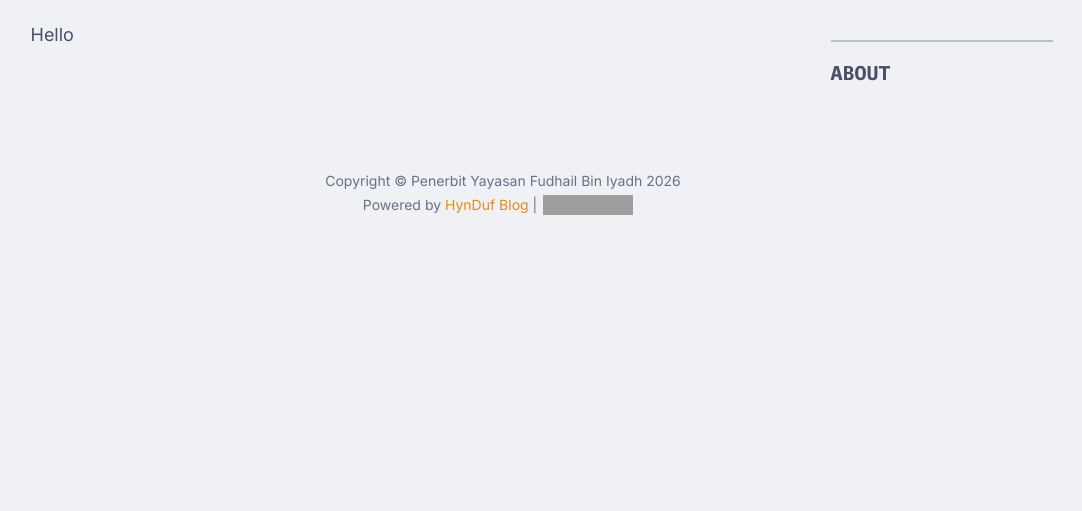
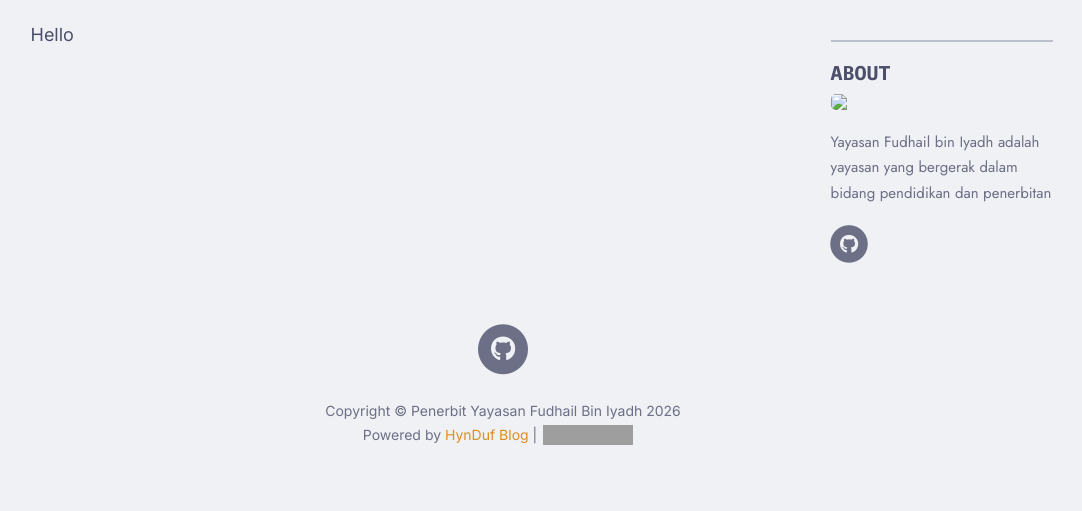
Before and after one commit to yysfudhailbiniyadh/yysfudhailbiniyadh-site, a Jekyll site: the page built from about.html, in a window 1280 px wide. Shown: the part 413-924 px from the top of the page, without its empty margins (137-1219 px from the left). Built offline with Jekyll 4.4.1, drawn with Linux system fonts in a browser that asks for light colours; comment, search, counter and statistics services are not loaded; before the commit the page ends 900 px from its top, so only the background shows below that; grey boxes are pictures that could not be loaded.

Commit message:
Update Settings “config”

```diff
--- a/_config.yml
+++ b/_config.yml
@@ -1,24 +1,27 @@
 plugins:
   - jekyll-paginate
 highlighter: rouge
-keyword: buku anak, buku
-header-img: img/potdarirumah.jpg
-twitter_username: ""
-future: true
 title: Penerbit Yayasan Fudhail Bin Iyadh
 SEOTitle: Penerbit Yayasan Fudhail bin Iyadh
 description: Spreading beautiful messages from around the world
+keyword: buku anak, buku
 email: yysfudhailbiniyadh@gmail.com
+url: https://penerbityayasanfudhailbiniyadh.com
+header-img: img/potdarirumah.jpg
 favicon: img/potdarirumah.jpg
-github_username: ""
+github_username: yysfudhailbiniyadh
+twitter_username: ""
+future: true
 instagram_username: ""
-permalink: pretty
-url: https://penerbityayasanfudhailbiniyadh.com
 facebook_username: ""
 zhihu_username: ""
 weibo_username: ""
+RSS: false
+sidebar-avatar: img/potdarirumah.jpg
+sidebar-about-description: Yayasan Fudhail bin Iyadh adalah yayasan yang
+  bergerak dalam bidang pendidikan dan penerbitan
+permalink: pretty
 markdown: kramdown
-RSS: false
 kramdown:
   input: GFM
   syntax_highlighter_opts:
```
